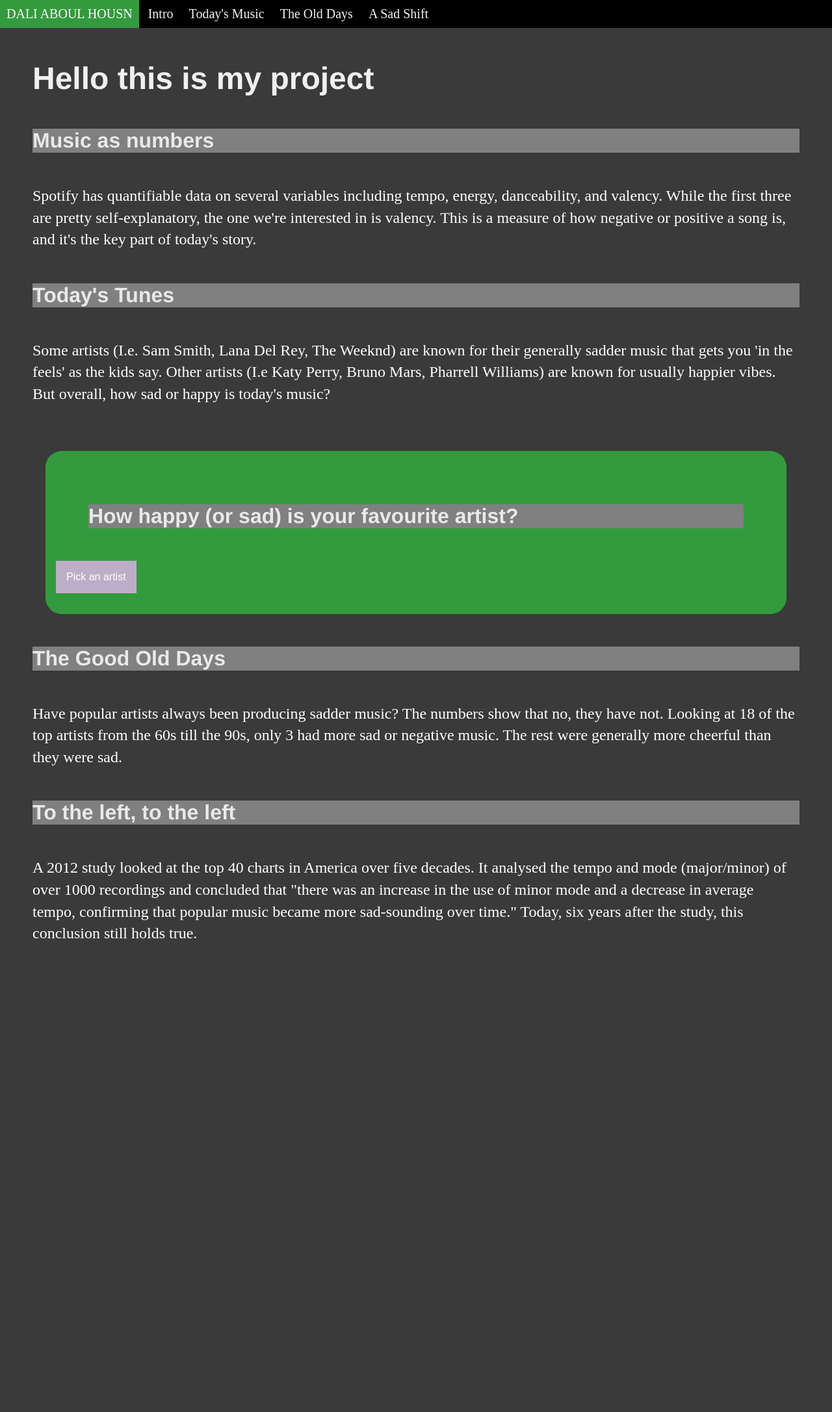
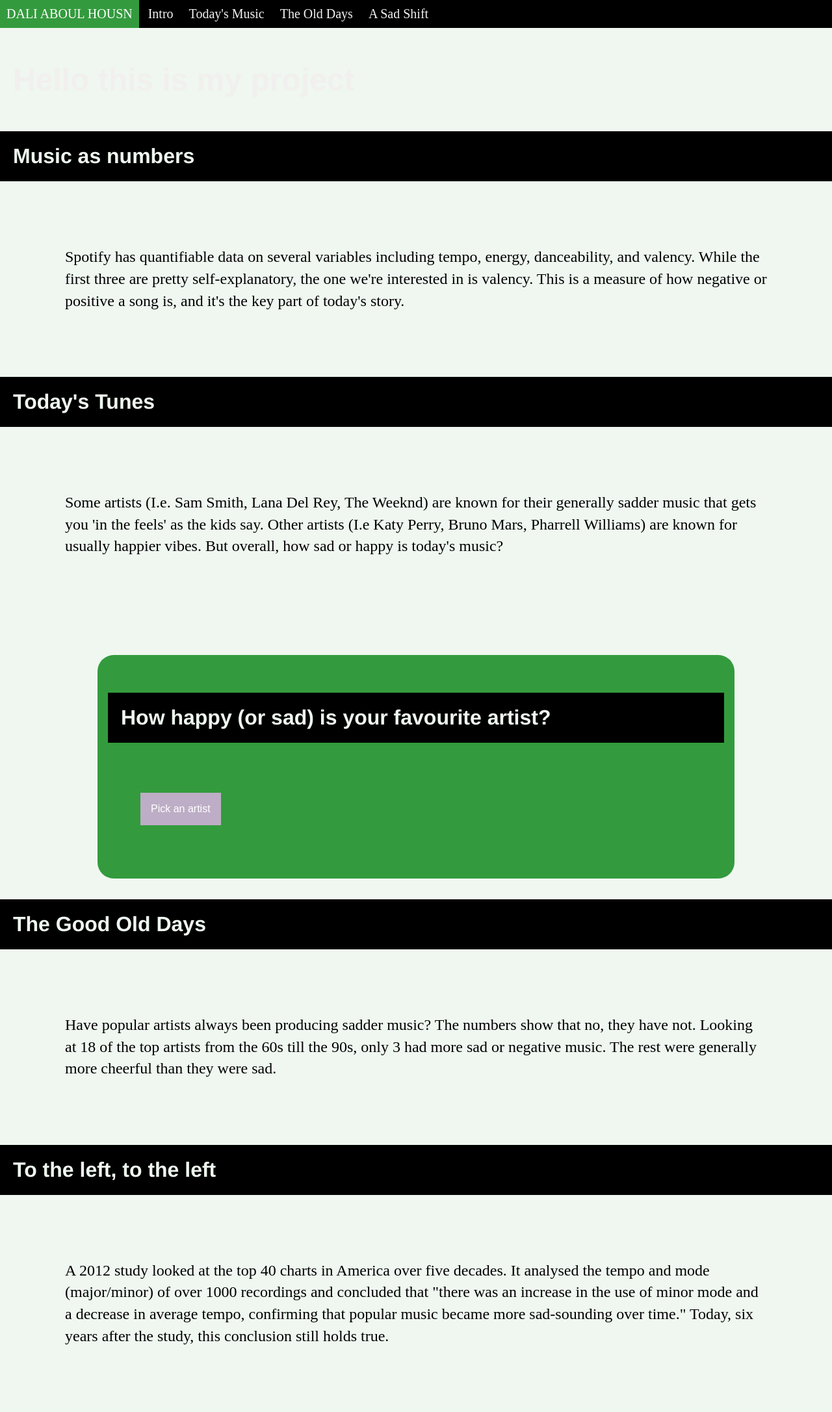
Before and after one commit to ah-dali/ah-dali.github.io, a Jekyll site: the page built from index.html, in a window 1280 px wide. Shown: the whole page at 65% size. Built offline with Jekyll 4.4.1, drawn with Linux system fonts in a browser that asks for light colours; before the commit the page ends 1504 px from its top, so only the background shows below that.

Commit message:
Update main.css

```diff
--- a/css/main.css
+++ b/css/main.css
@@ -1,7 +1,7 @@
 body {
     margin: auto;
     width: 100%;
-    background-color: #3a3a3a;
+    background-color: #eff7f0;
 }
 
 .topnav {
@@ -32,35 +32,36 @@ body {
 }
 
 h1 {
-    margin: 50px;
     font-size: 3em;
     font-family:'Helvetica', 'Arial', 'Sans-Serif';
     color: #f2efef;
+    padding: 20px;
 }
 
 h2 {
-    margin: 50px;
     font-size: 2em;
     font-family: 'Helvetica', 'Arial', 'Sans-Serif';
-    color: #eae8e8;
-    background-color: grey;
+    color: #eff7f0;
+    background-color: black;
+    padding: 20px;
 }
 
 p {
-    margin: 50px;
+    margin: 100px;
     font-size: 1.5em;
     line-height: 1.4em;
-    color: white;
+    color: black;
 }
 
 #box {
     font-size: 2em;
     font-family: 'Helvetica', 'Arial', 'Sans-Serif';
-    color: #eae8e8;
+    color: #eff7f0;
+    background-color: none;
 }
 
 .jumbotron {
-  margin: 70px;
+  margin: 150px;
   border-radius: 25px;
   padding: 2rem 1rem;
   margin-bottom: 2rem;
@@ -69,6 +70,7 @@ p {
 
 /* Dropdown Button */
 .dropbtn {
+    margin: 50px;
     background-color: #bdadc6;
     color: white;
     padding: 16px;
```
